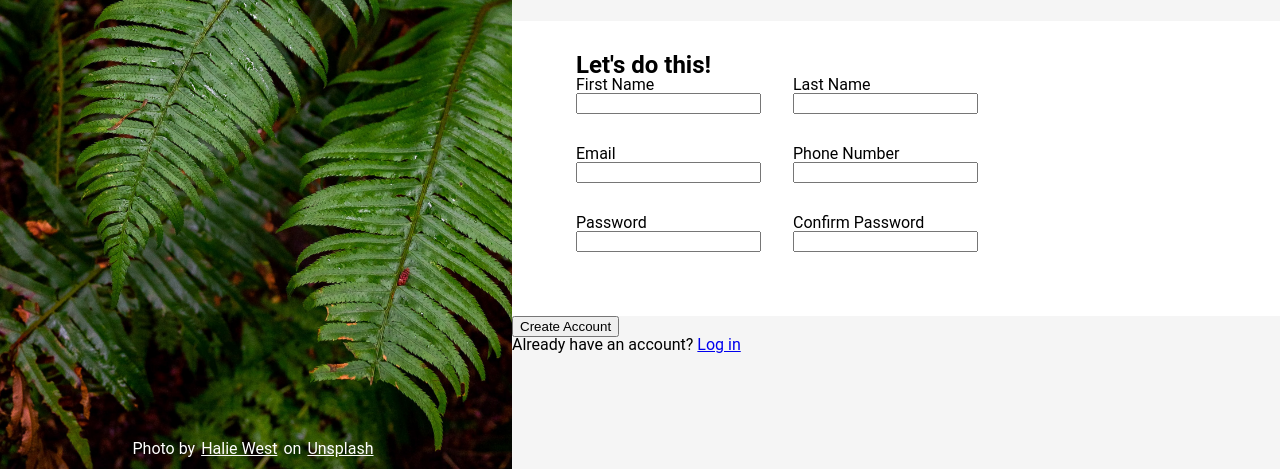
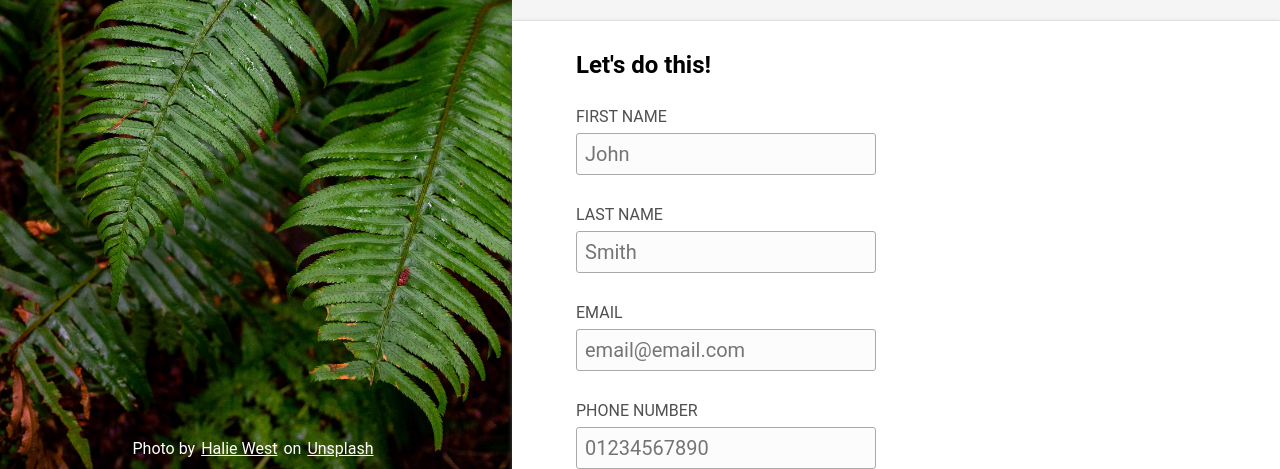
Before and after one commit to OscarSoanes/Signup-Form, a plain HTML site: page index.html in a window 1280 px wide. Shown: the part 331-800 px from the top of the page. Drawn offline with Linux system fonts and the light colour scheme.

Commit message:
All design complete

```diff
--- a/index.html
+++ b/index.html
@@ -34,37 +34,38 @@
                 <h2>Let's do this!</h2>
                 <div class="input-container">
                     <label for="first-name">First Name</label>
-                    <input type="text" name="first-name" id="first-name" required>
+                    <input type="text" name="first-name" id="first-name" placeholder="John" required>
                 </div>
 
                 <div class="input-container">
                     <label for="last-name">Last Name</label>
-                    <input type="text" name="last-name" id="last-name" required>
+                    <input type="text" name="last-name" id="last-name" placeholder="Smith" required>
                 </div>
 
                 <div class="input-container">
                     <label for="email">Email</label>
-                    <input type="email" name="email" id="email" required>
+                    <input type="email" name="email" id="email" placeholder="email@email.com" required>
                 </div>
 
                 <div class="input-container">
                     <label for="phone-number">Phone Number</label>
-                    <input type="tel" name="phone-number" id="phone-number">
+                    <input type="tel" name="phone-number" id="phone-number" placeholder="01234567890" required>
                 </div>
 
                 <div class="input-container">
                     <label for="password">Password</label>
-                    <input type="password" name="password" id="password">
+                    <input type="password" name="password" id="password" minlength="8">
                 </div>
 
                 <div class="input-container">
                     <label for="confirm-password">Confirm Password</label>
-                    <input type="password" name="confirm-password" id="confirm-password">
+                    <input type="password" name="confirm-password" id="confirm-password" required>
                 </div>
             </form>
-
-            <button type="submit" form="sign-up-form">Create Account</button>
-            <p>Already have an account? <a href="#">Log in</a></p>
+            <div class="final-section">
+                <button type="submit" form="sign-up-form">Create Account</button>
+                <p>Already have an account? <a href="#">Log in</a></p>
+            </div>
         </section>
       </main>
     </div>
--- a/style.css
+++ b/style.css
@@ -89,17 +89,76 @@ form {
     display: flex;
     flex-direction: row;
     flex-wrap: wrap;
+    box-shadow: 0 2px 4px 0 #505050;
 }
 
 h2 {
     font-weight: 700;
     font-size: 1.5rem;
     flex-basis: 100%;
+    padding-bottom: 32px;
 }
 
 .input-container {
+    width: 300px;
     padding: 0 32px 32px 0;
     display: flex;
     flex-direction: column;
+}
 
+label {
+    text-transform: uppercase;
+    color: #505050;
+    font-size: 16px;
+    padding-bottom: 8px;
 }
+
+input {
+    all: unset;
+    font-family: Roboto, sans-serif;
+    border: #aaa 1px solid;
+    background-color: #fcfcfc;
+    border-radius: 3px;
+    padding: 8px;
+    font-size: 20px;
+}
+
+input:focus-within {
+    outline: #71d1ee 2px solid;
+    box-shadow: 2px 2px 2px 2px #505050;
+    border: 0px;
+}
+
+input:invalid:not(:placeholder-shown) {
+    outline: #cc4747 2px solid;
+    border: 0px;
+}
+
+.final-section {
+    padding: 32px 128px 32px 64px;
+}
+
+button {
+    border: 0px;
+    border-radius: 4px;
+    background-color: #596D48;
+
+    box-shadow: 2px 2px 2px 2px #505050;
+
+    color: #F5F5F5;
+    font-weight: 700;
+    font-size: 1.1rem;
+    height: 64px;
+    width: 256px;
+}
+
+.final-section > p {
+    padding-top: 32px;
+    font-size: 1.1rem;
+}
+
+.final-section > p > a {
+    text-decoration: none;
+    font-weight: 700;
+    color: #596D48;
+}
```
